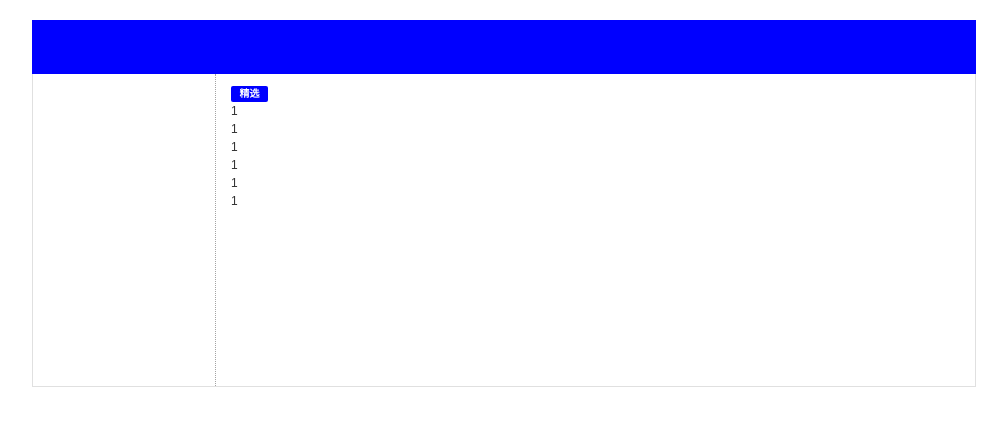
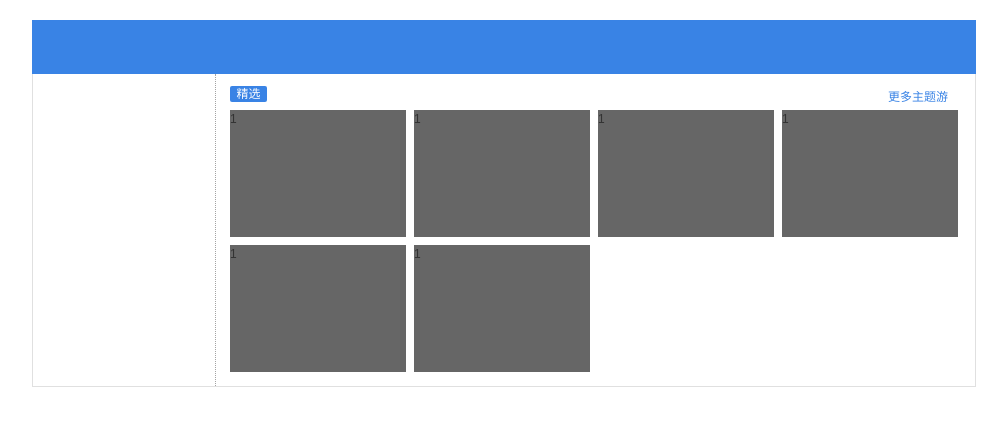
Before and after one commit to ling863676769/ctrip, a plain HTML site: page index.html in a window 1280 px wide. Shown: the whole page, without its empty margins (136-1143 px from the left). Drawn offline with Linux system fonts and the light colour scheme.

Commit message:
简单布局-主题游li色块

```diff
--- a/index.html
+++ b/index.html
@@ -3,7 +3,7 @@
 
 <head>
     <meta charset="UTF-8">
-    <meta name="viewport" content="width=, initial-scale=1.0">
+    <meta name="viewport" content="initial-scale=1.0">
     <meta http-equiv="X-UA-Compatible" content="ie=edge">
     <title>Document</title>
     <link rel="stylesheet" href="main.css">
@@ -17,8 +17,8 @@
             <div class="left"></div>
             <div class="right">
                 <ul class="select">
-                    <li>精选</li>
-                    <li>更多</li>
+                    <li class="active"><a href="#">精选</a></li>
+                    <li><a href="#" class="more">更多主题游</a></li>
                 </ul>
                 <ul class="product">
                     <li>1</li>
--- a/main.css
+++ b/main.css
@@ -12,7 +12,10 @@ body {
 ul{
     list-style: none;
 }
-
+a{
+    color: #3983e5;
+    text-decoration: none;
+}
 .mod{
     width: 944px;
     margin: 20px auto ;
@@ -22,13 +25,14 @@ ul{
 
 .mod .top{
     height: 54px;
-    background-color:blue;
+    background-color: #3983e5;
 }
 
 .mod .mod-content{
     height:312px;
     border:1px solid #E0E0E0;
     border-top-width: 0px;
+    position: relative;
 }
 
 .mod .left{
@@ -40,20 +44,45 @@ ul{
 
 .mod .right{
     height:312px;
-    float:left;
+    /* float:left; */
     /* width: 759px; */
-    padding: 12px 17px 13px 15px;
+    margin-left: 182px;
+    padding: 12px 0px 0px 15px;
     /* background-color: #666; */
 }
 
-.mod .right .select:first-child{
+.mod .select li:first-child{
    width: 37px;
    height: 16px;
-   background-color:blue;
+   background-color: #3983e5;
    border-radius: 2px;
    color: #fff;
    font-size: 10px;
    text-align: center;
    line-height: 16px;
-   font-weight: bold;
+  }
+
+  .mod .select .active a{
+    color:#fff;
+    font-size: 12px;
 }
+
+.mod .right .more{
+    position: absolute;
+    top:12px;
+    right:17px;
+    padding:2px 10px;
+}
+
+.mod .product{
+    margin-top:8px;
+    overflow: hidden;
+}
+
+.mod .product li{
+    float:left;
+    width: 176px;
+    height:127px;
+    margin:0px 8px 8px 0px;
+    background-color: #666;
+}
```
